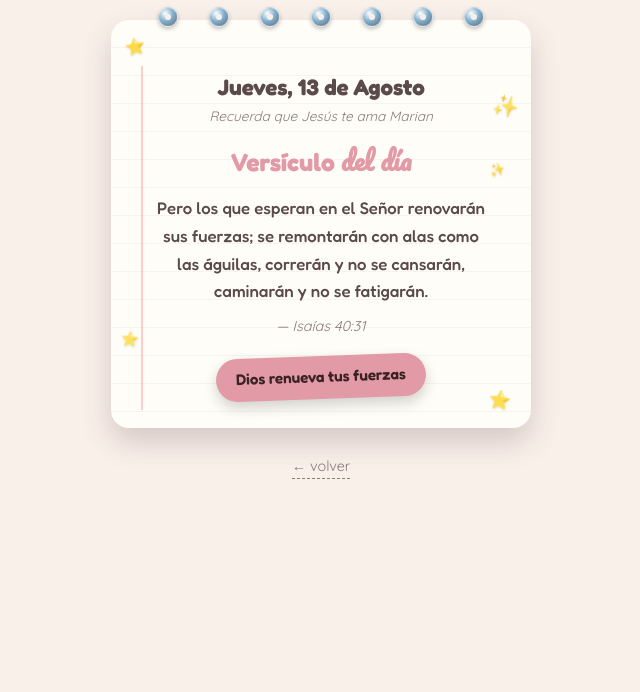
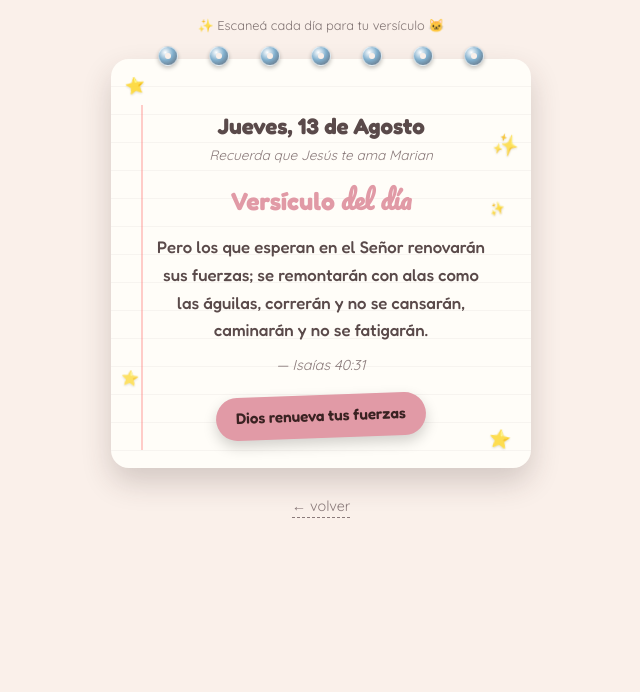
Before and after one commit to Agustin23-gif/Regalo-sticker-NFC-, a plain HTML site: page gatito3.html in a window 1280 px wide. Shown: the part 108-800 px from the top of the page, without its empty margins (319-959 px from the left). Drawn offline with Linux system fonts and the light colour scheme.

Commit message:
Agrega aviso de escaneo diario en gatito3.html
Texto discreto entre el emoji del gatito y la hoja de agenda,
en gris neutro (#6b5d5d) verificado con contraste >= 4.2:1 sobre
las 4 paletas de color, para no competir con la fecha ni el título.

Co-Authored-By: Claude Sonnet 5 <noreply@anthropic.com>

```diff
--- a/gatito3.css
+++ b/gatito3.css
@@ -20,6 +20,19 @@ body {
 
 .contenedor {
   max-width: 420px;
+}
+
+/* ---------- Pista de escaneo diario ---------- */
+/* Gris neutro (no el acento de la paleta) verificado con contraste
+   >= 4.2:1 sobre las 4 paletas de fondo, para que se lea bien sin
+   competir con la fecha ni con el encabezado. */
+.pista-escaneo {
+  font-family: 'Quicksand', sans-serif;
+  font-size: 0.8rem;
+  color: #6b5d5d;
+  text-align: center;
+  margin: -4px 0 4px;
+  opacity: 0.85;
 }
 
 /* ---------- Hoja de agenda ---------- */
--- a/gatito3.html
+++ b/gatito3.html
@@ -14,6 +14,8 @@
 
   <div class="contenedor">
     <div class="emoji-gato">🐱</div>
+
+    <p class="pista-escaneo">✨ Escaneá cada día para tu versículo 🐱</p>
 
     <div class="agenda-hoja">
       <div class="espiral" aria-hidden="true">
```
